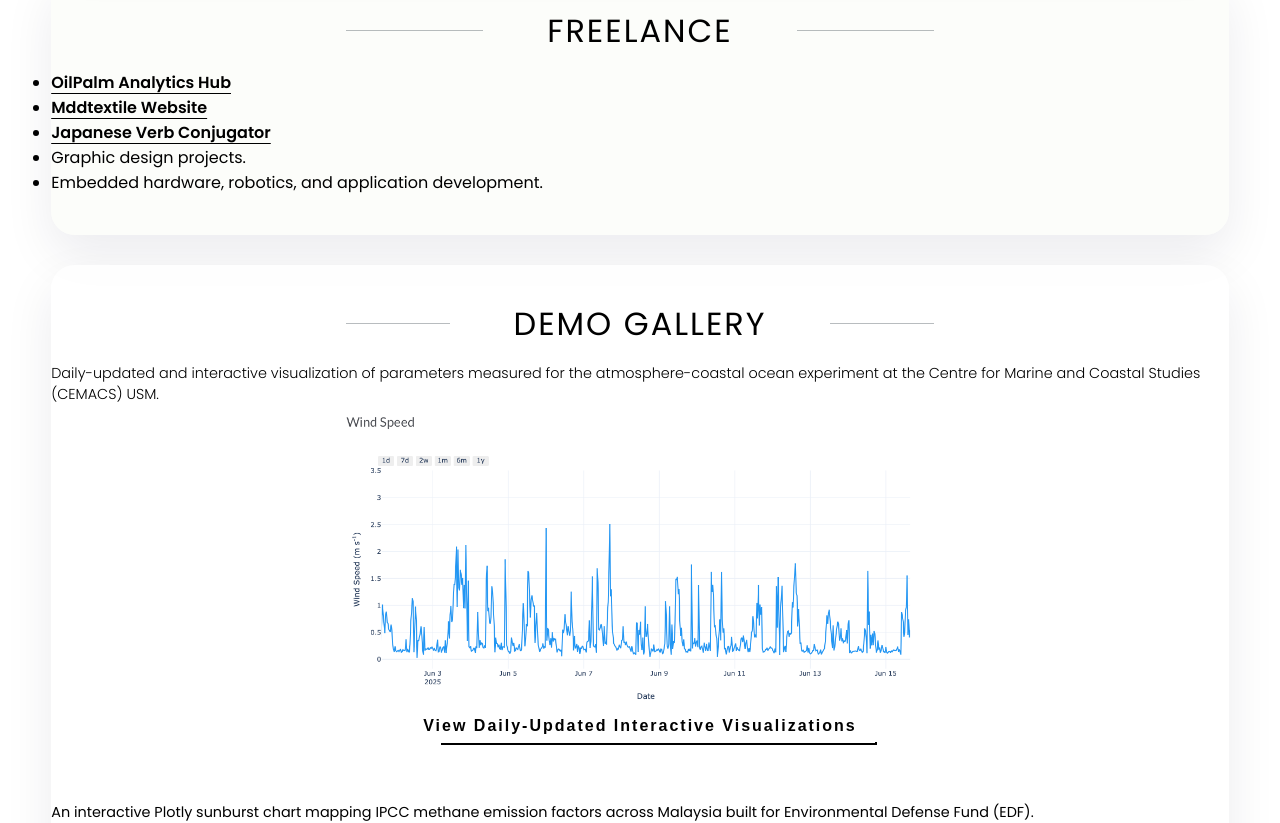
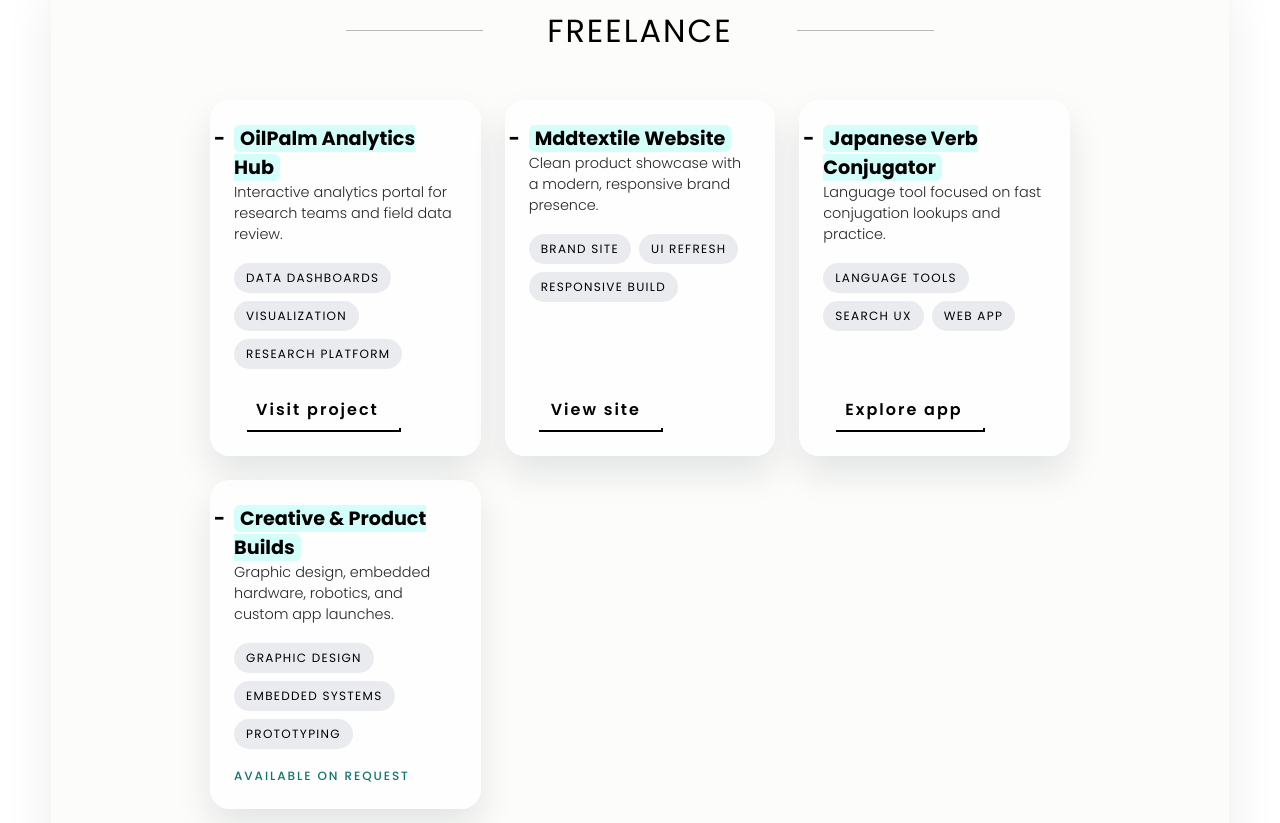
Before and after one commit to jolous/portfolio, a React (Vite) app: page / in a window 1280 px wide. Shown: the part 4540-5363 px from the top of the page. Built offline with nearby package versions, Linux system fonts and the light colour scheme.

Commit message:
Redesign freelance section cards

```diff
--- a/src/App.tsx
+++ b/src/App.tsx
@@ -819,44 +819,91 @@ export default function App() {
         </div>
         <div className="work-section-div">
           <section className="work-section">
-            <div>
-              <ul>
-                <li>
+            <div className="freelance-grid">
+              <article className="freelance-card">
+                <div className="freelance-card__header">
+                  <h3>OilPalm Analytics Hub</h3>
+                  <p>Interactive analytics portal for research teams and field data review.</p>
+                </div>
+                <ul className="freelance-card__tags">
+                  <li>Data dashboards</li>
+                  <li>Visualization</li>
+                  <li>Research platform</li>
+                </ul>
                 <a
                   href="https://oilpalm.usm.my"
                   target="_blank"
                   rel="noreferrer"
-                    id="oilpalm"
-                    className="hover-target"
+                  className="freelance-card__link animated-link hover-target"
                 >
-                    OilPalm Analytics Hub
+                  Visit project
+                  <span></span>
+                  <span></span>
+                  <span></span>
+                  <span></span>
                 </a>
-                </li>
-                <li>
+              </article>
+
+              <article className="freelance-card">
+                <div className="freelance-card__header">
+                  <h3>Mddtextile Website</h3>
+                  <p>Clean product showcase with a modern, responsive brand presence.</p>
+                </div>
+                <ul className="freelance-card__tags">
+                  <li>Brand site</li>
+                  <li>UI refresh</li>
+                  <li>Responsive build</li>
+                </ul>
                 <a
                   href="http://mddtextile.com/"
                   target="_blank"
                   rel="noreferrer"
-                    id="mdd"
-                    className="hover-target"
+                  className="freelance-card__link animated-link hover-target"
                 >
-                    Mddtextile Website
+                  View site
+                  <span></span>
+                  <span></span>
+                  <span></span>
+                  <span></span>
                 </a>
-                </li>
-                <li>
+              </article>
+
+              <article className="freelance-card">
+                <div className="freelance-card__header">
+                  <h3>Japanese Verb Conjugator</h3>
+                  <p>Language tool focused on fast conjugation lookups and practice.</p>
+                </div>
+                <ul className="freelance-card__tags">
+                  <li>Language tools</li>
+                  <li>Search UX</li>
+                  <li>Web app</li>
+                </ul>
                 <a
                   href="https://nihonary.com"
                   target="_blank"
                   rel="noreferrer"
-                    id="nihonary"
-                    className="hover-target"
+                  className="freelance-card__link animated-link hover-target"
                 >
-                    Japanese Verb Conjugator
+                  Explore app
+                  <span></span>
+                  <span></span>
+                  <span></span>
+                  <span></span>
                 </a>
-                </li>
-                <li>Graphic design projects.</li>
-                <li>Embedded hardware, robotics, and application development.</li>
+              </article>
+
+              <article className="freelance-card">
+                <div className="freelance-card__header">
+                  <h3>Creative &amp; Product Builds</h3>
+                  <p>Graphic design, embedded hardware, robotics, and custom app launches.</p>
+                </div>
+                <ul className="freelance-card__tags">
+                  <li>Graphic design</li>
+                  <li>Embedded systems</li>
+                  <li>Prototyping</li>
                 </ul>
+                <span className="freelance-card__note">Available on request</span>
+              </article>
             </div>
           </section>
         </div>
--- a/src/styles/style.css
+++ b/src/styles/style.css
@@ -888,6 +888,128 @@ nav h1 {
 	font-weight: 600;
 }
 
+.freelance-grid {
+	clear: both;
+	width: 90%;
+	margin: 0 auto;
+	padding: 30px 100px 40px;
+	display: grid;
+	grid-template-columns: repeat(auto-fit, minmax(240px, 1fr));
+	gap: 24px;
+}
+
+.freelance-card {
+	background: rgba(255, 255, 255, 0.8);
+	border-radius: 20px;
+	padding: 24px;
+	box-shadow: 0 18px 35px rgba(5, 16, 52, 0.1);
+	display: flex;
+	flex-direction: column;
+	gap: 18px;
+	min-height: 260px;
+	transition: transform 0.25s ease, box-shadow 0.25s ease, background-color 0.25s ease;
+}
+
+.freelance-card:hover {
+	transform: translateY(-6px);
+	background: linear-gradient(135deg, rgba(255, 255, 255, 0.95), rgba(20, 255, 226, 0.12));
+	box-shadow: 0 22px 45px rgba(5, 16, 52, 0.16);
+}
+
+.freelance-card__header h3 {
+	margin-bottom: 8px;
+	background-color: rgba(20, 255, 226, 0.18);
+	display: inline;
+	padding: 0 6px;
+	border-radius: 6px;
+}
+
+.freelance-card__header p {
+	margin: 0;
+	font-weight: 300;
+	color: #262626;
+}
+
+.freelance-card__tags {
+	list-style: none;
+	display: flex;
+	flex-wrap: wrap;
+	gap: 8px;
+	padding: 0;
+	margin: 0;
+}
+
+.freelance-card__tags li {
+	padding: 6px 12px;
+	border-radius: 999px;
+	background: rgba(5, 16, 52, 0.08);
+	font-size: 0.75rem;
+	letter-spacing: 0.08rem;
+	text-transform: uppercase;
+}
+
+.freelance-card__link {
+	align-self: flex-start;
+	margin-top: auto;
+}
+
+.freelance-card__note {
+	margin-top: auto;
+	font-weight: 500;
+	color: #0f766e;
+	text-transform: uppercase;
+	letter-spacing: 0.12rem;
+	font-size: 0.75rem;
+}
+
+.animated-link {
+  position: relative;
+  display: inline-block;
+  padding: 10px 22px;
+  color: #000000;
+  text-decoration: none;
+  letter-spacing: 2px;
+  overflow: hidden;
+}
+
+.animated-link span {
+  position: absolute;
+  display: block;
+  background: #000000;
+}
+
+.animated-link span:nth-child(1) {
+  height: 2px;
+  width: 100%;
+  top: 0;
+  left: -100%;
+  animation: moveTop 4s linear infinite;
+}
+
+.animated-link span:nth-child(2) {
+  width: 2px;
+  height: 100%;
+  top: -100%;
+  right: 0;
+  animation: moveRight 4s linear infinite 1s;
+}
+
+.animated-link span:nth-child(3) {
+  height: 2px;
+  width: 100%;
+  bottom: 0;
+  right: -100%;
+  animation: moveBottom 4s linear infinite 2s;
+}
+
+.animated-link span:nth-child(4) {
+  width: 2px;
+  height: 100%;
+  bottom: -100%;
+  left: 0;
+  animation: moveLeft 4s linear infinite 3s;
+}
+
 
 
 
```
Lines whose indentation alone changed are shown as unchanged.
